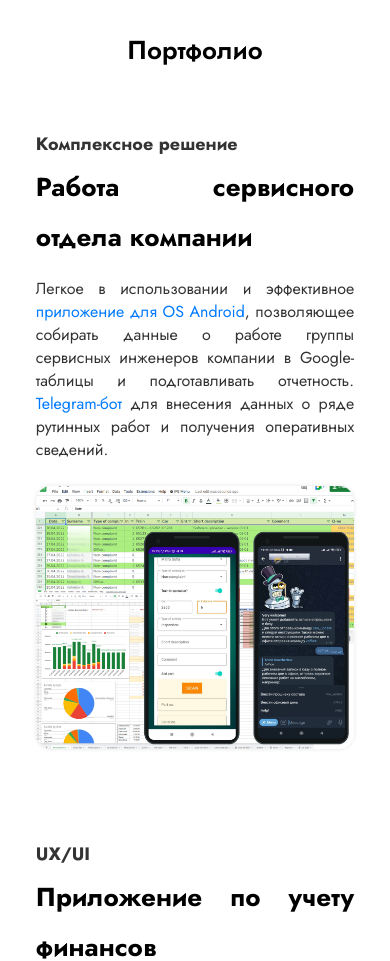
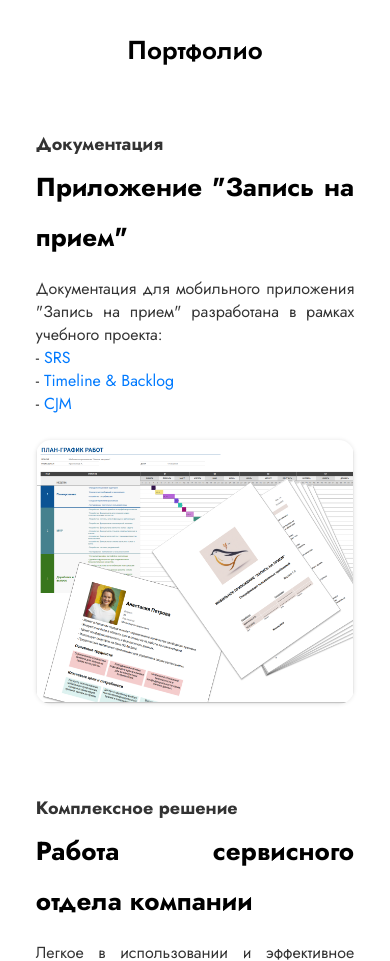
Before and after one commit to kravchenkovmiit/kravchenkovmiit.github.io, a plain HTML site: page index.html in a window 390 px wide. Shown: the part 800-1761 px from the top of the page. Drawn offline with Linux system fonts and the light colour scheme.

Commit message:
portfolio: mobile-app documentation added

```diff
--- a/index.html
+++ b/index.html
@@ -83,6 +83,33 @@
             </div>
         </div>
         <div id="portfolio-main" class="container">
+            <div class="row">
+                <div class="col-4 col-text">
+                    <h3>Документация</h3>
+                    <h2>Приложение "Запись на прием"</h2>
+                    <p>Документация для мобильного приложения "Запись на прием"
+                        разработана в рамках учебного проекта:
+                        <p>-
+                            <a class="portfolio-links" href="https://docs.google.com/document/d/1PMw039_mS1giINLiNTZfRR0mbK2CWVsijwM259X8Fic/edit?usp=sharing" target="_blank">
+                                SRS
+                            </a>
+                        </p>
+                        <p>-
+                            <a class="portfolio-links" href="https://docs.google.com/spreadsheets/d/1Zg_JWCEGIA3_N8g3v74Z8Ypdheg0UoSQ1DNaQArAnJw/edit?usp=sharing" target="_blank">
+                                Timeline & Backlog
+                            </a>
+                        </p>
+                        <p>-
+                            <a class="portfolio-links" href="https://docs.google.com/spreadsheets/d/1lg9AOR9FXnGnn-XDOlSqd1LO5eifWigk_eKRsP5Bco4/edit?usp=sharing" target="_blank">
+                                CJM
+                            </a>
+                        </p>
+                    </p>
+                </div>
+                <div class="col col-img">
+                    <img src="./assets/4.png" alt=""/>
+                </div>
+            </div>
             <div class="row">
                 <div class="col-4 col-text">
                     <h3>Комплексное решение</h3>
```
Also changed, not shown: assets/4.png (added).
